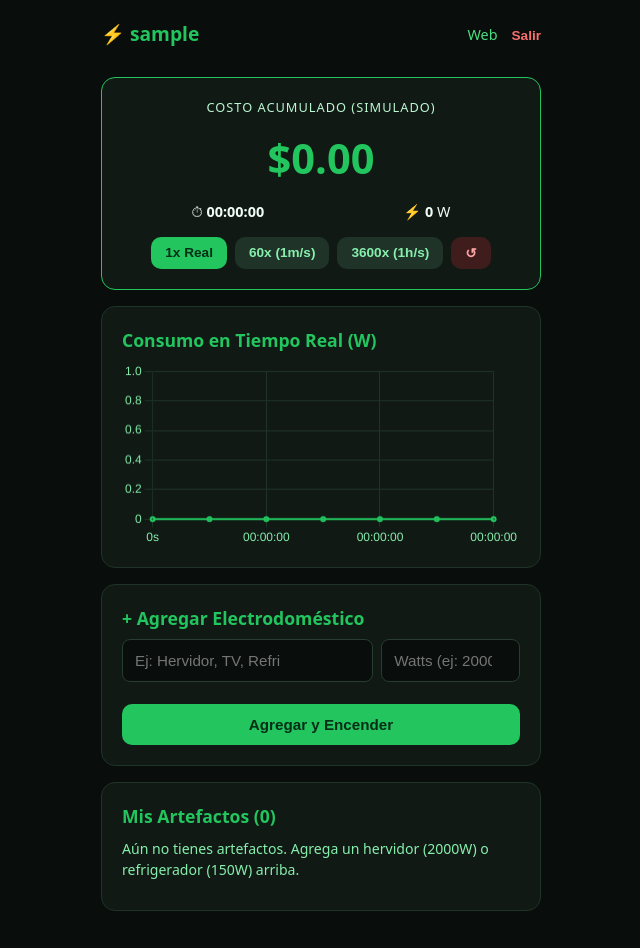
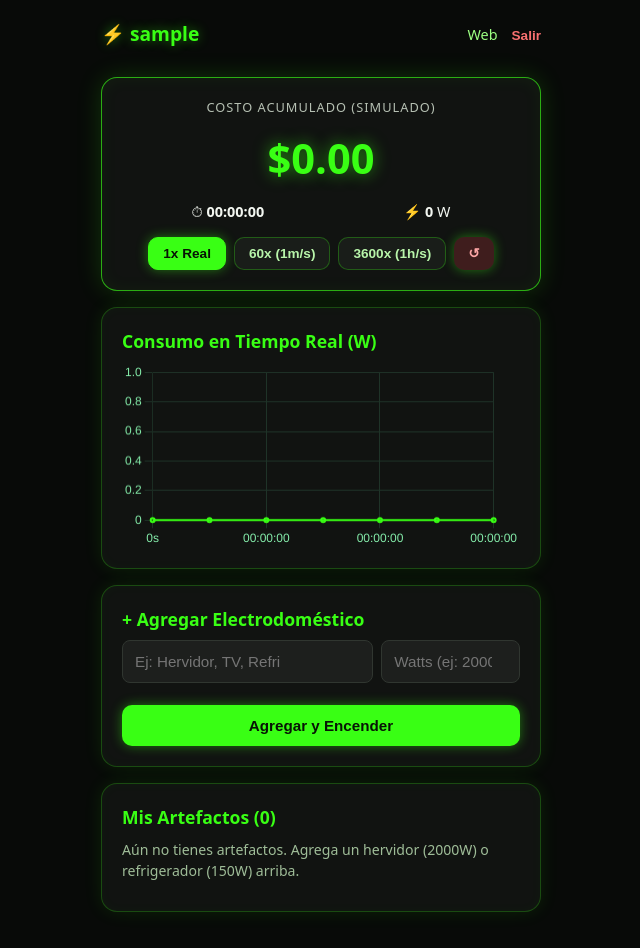
Before and after one commit to Mapuchecruzblank/ElectroTaximetro, a Django app: page /app/ in a window 1280 px wide. Shown: the whole page, without its empty margins (319-959 px from the left). Before the commit the page ends 911 px from the top, so only its background shows below. Run offline with Django 5.2, Linux system fonts and the light colour scheme; the visitor is signed in with stand-in values (Sample User, id 1); data comes from the database, SQL or seed files in the repository; data that the repository does not hold is empty.

Commit message:
Estilo verde neon y textos de registro en espanol

```diff
--- a/config/settings.py
+++ b/config/settings.py
@@ -110,7 +110,7 @@ AUTH_PASSWORD_VALIDATORS = [
 # Internationalization
 # https://docs.djangoproject.com/en/6.1/topics/i18n/
 
-LANGUAGE_CODE = 'en-us'
+LANGUAGE_CODE = 'es'
 
 TIME_ZONE = 'UTC'
 
--- a/core/static/css/styles.css
+++ b/core/static/css/styles.css
@@ -1,3 +1,15 @@
+:root {
+    color-scheme: dark;
+    --neon-green: #39ff14;
+    --page-background: #080a08;
+    --card-background: #111311;
+    --input-background: #1d1f1d;
+    --primary-text: #f3f7f1;
+    --secondary-text: #b6c0b3;
+    --muted-green: #9fbd98;
+    --subtle-border: #303630;
+}
+
 * {
     box-sizing: border-box;
     margin: 0;
@@ -6,8 +18,8 @@
 
 body {
     font-family: system-ui, -apple-system, sans-serif;
-    background: #090d0b;
-    color: #f0fdf4;
+    background: var(--page-background);
+    color: var(--primary-text);
     line-height: 1.5;
 }
 
@@ -34,15 +46,17 @@ header {
 .logo {
     font-weight: 800;
     font-size: 1.2rem;
-    color: #22c55e;
+    color: var(--neon-green);
+    text-shadow: 0 0 12px rgb(57 255 20 / 45%);
 }
 
 .card {
-    background: #111915;
+    background: var(--card-background);
     padding: 20px;
-    border-radius: 14px;
+    border-radius: 16px;
     margin-bottom: 16px;
-    border: 1px solid #1f3328;
+    border: 1px solid rgb(57 255 20 / 24%);
+    box-shadow: 0 0 18px rgb(57 255 20 / 10%), inset 0 0 12px rgb(57 255 20 / 3%);
 }
 
 h1 {
@@ -53,26 +67,26 @@ h1 {
 
 h2 {
     font-size: 1.1rem;
-    color: #22c55e;
+    color: var(--neon-green);
     margin-bottom: 8px;
 }
 
 p {
-    color: #bbf7d0;
+    color: var(--secondary-text);
     font-size: 0.95rem;
     margin-bottom: 10px;
 }
 
 a {
-    color: #4ade80;
+    color: #9cff82;
     text-decoration: none;
     font-size: 0.9rem;
 }
 
 .btn {
     display: inline-block;
-    background: #22c55e;
-    color: #052e16;
+    background: var(--neon-green);
+    color: #071405;
     padding: 12px 18px;
     border-radius: 10px;
     font-weight: 700;
@@ -80,10 +94,14 @@ a {
     border: none;
     cursor: pointer;
     font-size: 0.95rem;
+    box-shadow: 0 0 12px rgb(57 255 20 / 42%);
+    transition: background-color 160ms ease, box-shadow 160ms ease, transform 160ms ease;
 }
 
 .btn:hover {
-    background: #4ade80;
+    background: #65ff47;
+    box-shadow: 0 0 20px rgb(57 255 20 / 68%);
+    transform: translateY(-1px);
 }
 
 .btn-sm {
@@ -114,7 +132,7 @@ form p {
 form label {
     display: block;
     font-size: 0.85rem;
-    color: #86efac;
+    color: var(--secondary-text);
     margin-bottom: 4px;
 }
 
@@ -122,21 +140,29 @@ form input {
     width: 100%;
     padding: 12px;
     border-radius: 8px;
-    border: 1px solid #263d30;
-    background: #090d0b;
-    color: #f0fdf4;
+    border: 1px solid var(--subtle-border);
+    background: var(--input-background);
+    color: var(--primary-text);
     font-size: 0.95rem;
+    transition: border-color 160ms ease, box-shadow 160ms ease;
 }
 
 form input:focus {
     outline: none;
-    border-color: #22c55e;
+    border-color: var(--neon-green);
+    box-shadow: 0 0 0 2px rgb(57 255 20 / 15%), 0 0 12px rgb(57 255 20 / 20%);
+}
+
+a:focus-visible,
+button:focus-visible {
+    outline: 2px solid var(--neon-green);
+    outline-offset: 3px;
 }
 
 .helptext, form ul {
     display: block;
     font-size: 0.78rem;
-    color: #86efac;
+    color: var(--muted-green);
     margin-top: 4px;
     padding-left: 16px;
 }
@@ -160,7 +186,8 @@ form input:focus {
 
 .taximetro-card {
     text-align: center;
-    border-color: #22c55e;
+    border-color: rgb(57 255 20 / 65%);
+    box-shadow: 0 0 24px rgb(57 255 20 / 17%), inset 0 0 18px rgb(57 255 20 / 5%);
 }
 
 .taximetro-label {
@@ -172,8 +199,9 @@ form input:focus {
 .taximetro-monto {
     font-size: 2.6rem;
     font-weight: 800;
-    color: #22c55e;
+    color: var(--neon-green);
     margin: 4px 0;
+    text-shadow: 0 0 16px rgb(57 255 20 / 55%);
 }
 
 .taximetro-stats {
@@ -191,13 +219,17 @@ form input:focus {
 }
 
 .btn-speed {
-    background: #1f3328;
-    color: #86efac;
+    background: #191d19;
+    color: #b8f5aa;
+    border: 1px solid rgb(57 255 20 / 28%);
+    box-shadow: none;
 }
 
 .btn-speed.active {
-    background: #22c55e;
-    color: #052e16;
+    background: var(--neon-green);
+    color: #071405;
+    border-color: var(--neon-green);
+    box-shadow: 0 0 12px rgb(57 255 20 / 42%);
 }
 
 .btn-reset {
@@ -223,17 +255,21 @@ form input:focus {
     margin: 0;
 }
 
+.form-add-device .btn-full {
+    flex-basis: 100%;
+}
+
 .device-item {
     display: flex;
     justify-content: space-between;
     align-items: center;
     padding: 12px 0;
-    border-bottom: 1px solid #1f3328;
+    border-bottom: 1px solid rgb(57 255 20 / 18%);
 }
 
 .device-watts {
     font-size: 0.82rem;
-    color: #86efac;
+    color: var(--muted-green);
 }
 
 .device-actions {
@@ -251,7 +287,7 @@ form input:focus {
 }
 
 .btn-on {
-    background: #22c55e;
+    background: #39ff14;
     color: #052e16;
 }
 
@@ -262,5 +298,16 @@ form input:focus {
 
 .empty-msg {
     font-size: 0.88rem;
-    color: #86efac;
+    color: var(--muted-green);
 }
+
+@media (prefers-reduced-motion: reduce) {
+    *,
+    *::before,
+    *::after {
+        scroll-behavior: auto !important;
+        transition-duration: 0.01ms !important;
+        animation-duration: 0.01ms !important;
+        animation-iteration-count: 1 !important;
+    }
+}
--- a/core/templates/dashboard.html
+++ b/core/templates/dashboard.html
@@ -7,7 +7,7 @@
     <title>App | ElectroTaximetro</title>
     <link rel="stylesheet" href="{% static 'css/styles.css' %}">
     <link rel="manifest" href="{% static 'manifest.json' %}">
-<meta name="theme-color" content="#22c55e">
+<meta name="theme-color" content="#39ff14">
     <script src="https://cdn.jsdelivr.net/npm/chart.js"></script>
 </head>
 <body>
@@ -100,8 +100,8 @@
                 datasets: [{
                     label: 'Potencia (W)',
                     data: [wattsActivos],
-                    borderColor: '#22c55e',
-                    backgroundColor: 'rgba(34, 197, 94, 0.15)',
+                    borderColor: '#39ff14',
+                    backgroundColor: 'rgba(57, 255, 20, 0.15)',
                     borderWidth: 2,
                     fill: true,
                     tension: 0.3,
--- a/core/templates/landing.html
+++ b/core/templates/landing.html
@@ -7,7 +7,7 @@
     <title>ElectroTaximetro | Control de Consumo Eléctrico</title>
     <link rel="stylesheet" href="{% static 'css/styles.css' %}">
     <link rel="manifest" href="{% static 'manifest.json' %}">
-<meta name="theme-color" content="#22c55e">
+<meta name="theme-color" content="#39ff14">
 </head>
 <body>
     <div class="container">
--- a/core/templates/login.html
+++ b/core/templates/login.html
@@ -7,7 +7,7 @@
     <title>Iniciar Sesión | ElectroTaximetro</title>
     <link rel="stylesheet" href="{% static 'css/styles.css' %}">
     <link rel="manifest" href="{% static 'manifest.json' %}">
-<meta name="theme-color" content="#22c55e">
+<meta name="theme-color" content="#39ff14">
 </head>
 <body>
     <div class="container center-screen">
```
Also changed, not shown: core/static/manifest.json.
